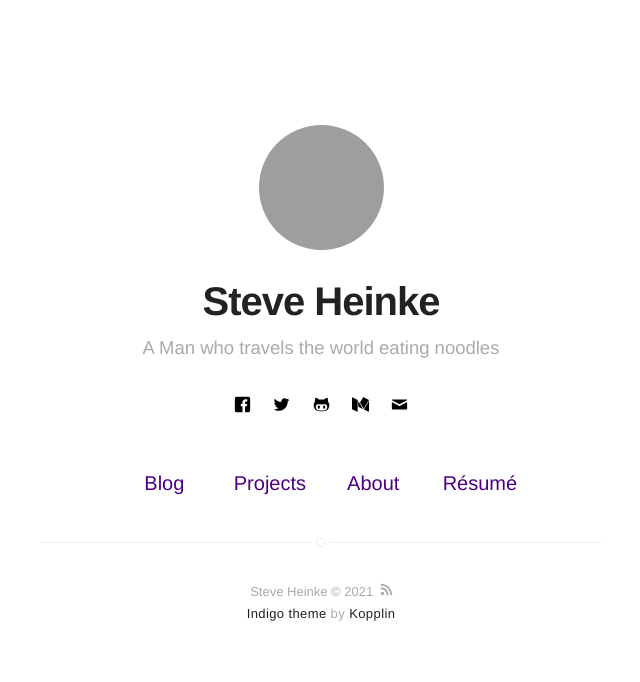
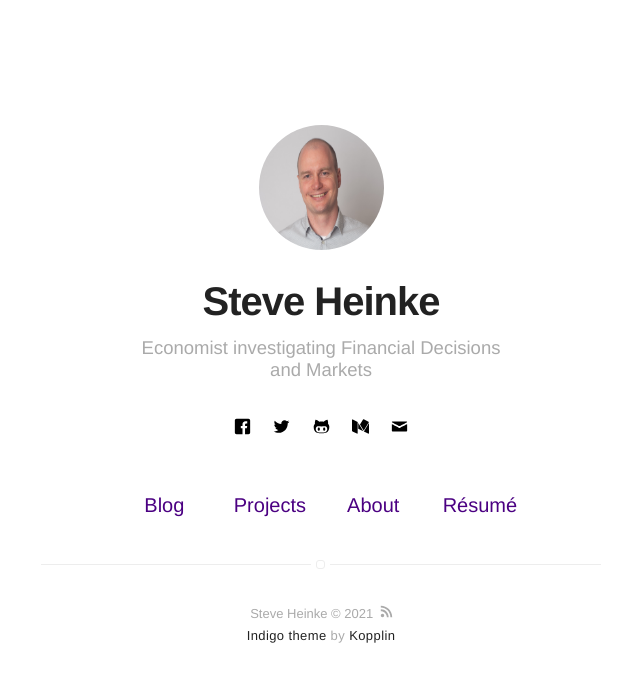
Before and after one commit to steveheinke/steveheinke.github.io, a Jekyll site: the page built from index.html, in a window 1280 px wide. Shown: the top 682 px of the page, without its empty margins (319-959 px from the left). Built offline with Jekyll 4.4.1, drawn with Linux system fonts in a browser that asks for light colours.

Commit message:
changed pic

```diff
--- a/_config.yml
+++ b/_config.yml
@@ -1,6 +1,6 @@
 # main text of home
 name: Steve Heinke
-bio: A Man who travels the world eating noodles
+bio: Economist investigating Financial Decisions and Markets
 
 # twitter summary info
 description: A blog about technology and stuff related
@@ -8,7 +8,7 @@ description: A blog about technology and stuff related
 # if it's an external image, update below for true
 # better with square images
 external-image: false
-picture: assets/images/21_5_steve_klein-4.jpg
+picture: assets/images/steve_klein.jpg
 
 # If you want to include your resume, set to true
 # and specify source (external or local).
```
Also changed, not shown: assets/images/steve_klein.jpg (added).
